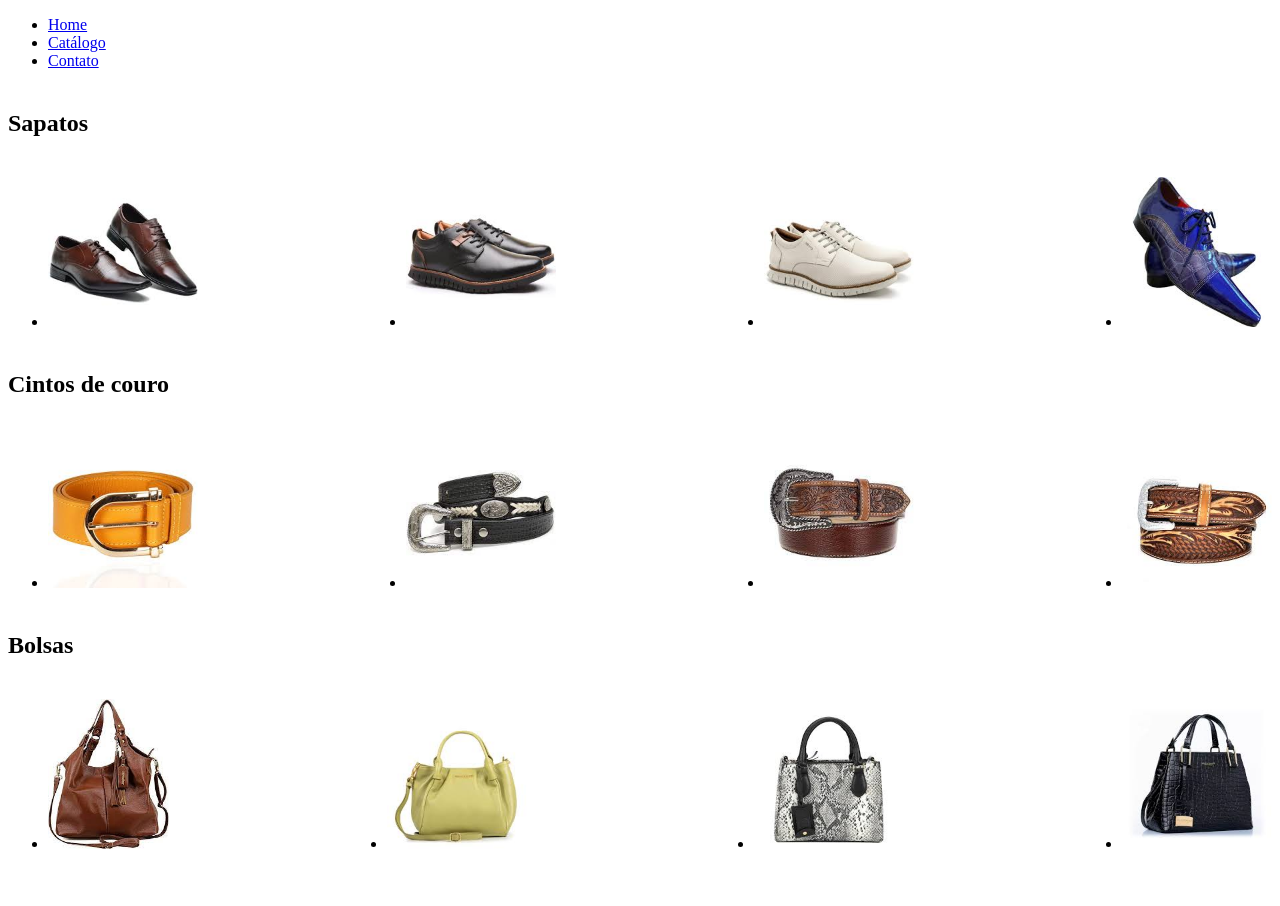
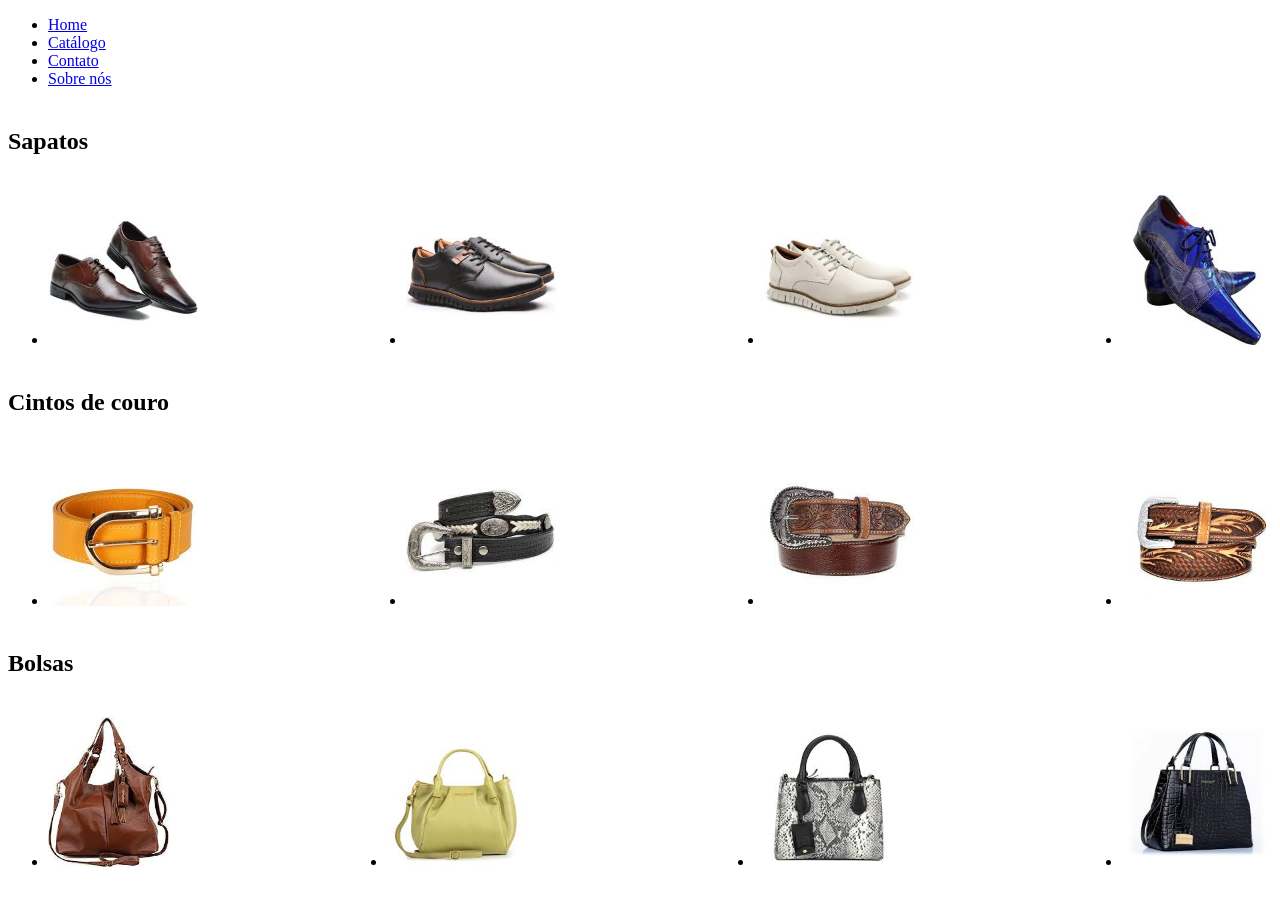
Before and after one commit to 2023-senai-sp-ford-enter/scrummers-sapataria-arnaldo, a plain HTML site: page catalogo.html in a window 1280 px wide. Drawn offline with Linux system fonts and the light colour scheme.

Commit message:
CORREÇÃO

```diff
--- a/catalogo.html
+++ b/catalogo.html
@@ -15,6 +15,7 @@
                 <li><a href="index.html">Home</a></li>
                 <li><a href="catalogo.html">Catálogo</a></li>
                 <li><a href="contato.html">Contato</a></li>
+                <li><a href="sobrenos.html">Sobre nós</a></li>
             </ul>
         </nav>
     </header>
```
